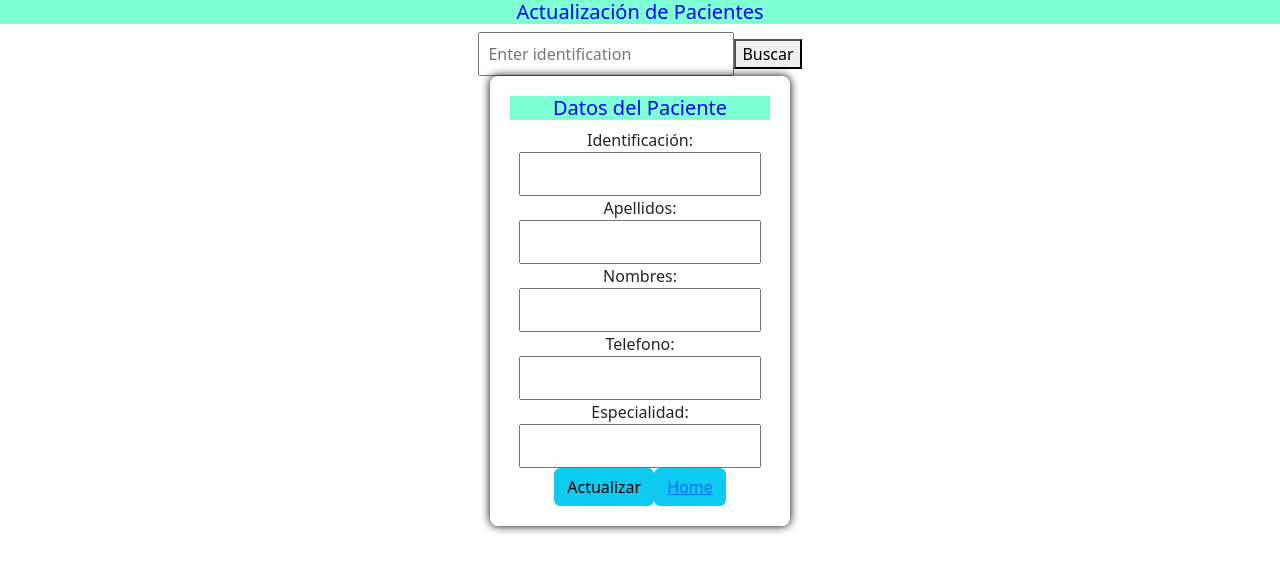
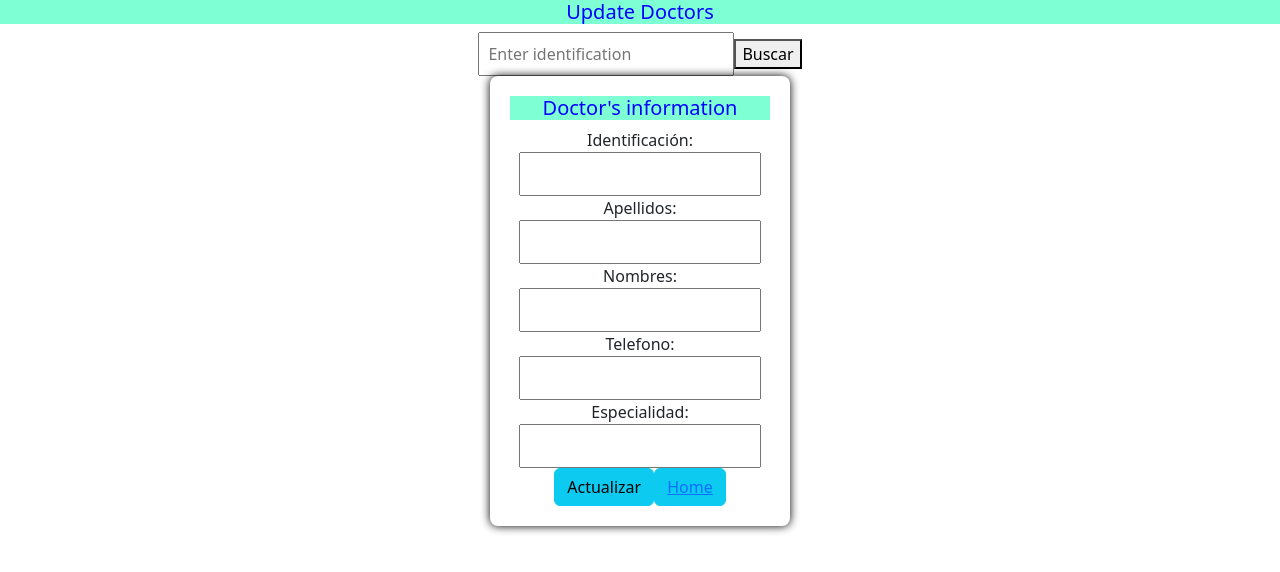
Before and after one commit to algues/CitasMysql, a React (Create React App) app in the folder frontend/: page /modificarMedicos in a window 1280 px wide. Shown: the top 572 px of the page. Built offline with nearby package versions, Linux system fonts and the light colour scheme.

Commit message:
updateMedicos modificado

```diff
--- a/frontend/src/components/medicos/updateMedicos.jsx
+++ b/frontend/src/components/medicos/updateMedicos.jsx
@@ -54,7 +54,7 @@ const ModificarMedicos = () => {
 
     return (
         <div>
-            <h5 className='titulo'>Actualización de Pacientes</h5>
+            <h5 className='titulo'>Update Doctors</h5>
             <input
                 style={{ width: '20%' }}
                 type="number"
@@ -71,7 +71,7 @@ const ModificarMedicos = () => {
                     <br />
                     <br />
                     <form className='form'>
-                    <h5 className='titulo'>Datos del Paciente</h5>
+                    <h5 className='titulo'>Doctor's information</h5>
                     <label>Identificación:</label>
                     <input type='numeric' name='medIdentificacion' onChange={handleChange} value={medico.medIdentificacion}></input>
                     <label>Apellidos:</label>
```
